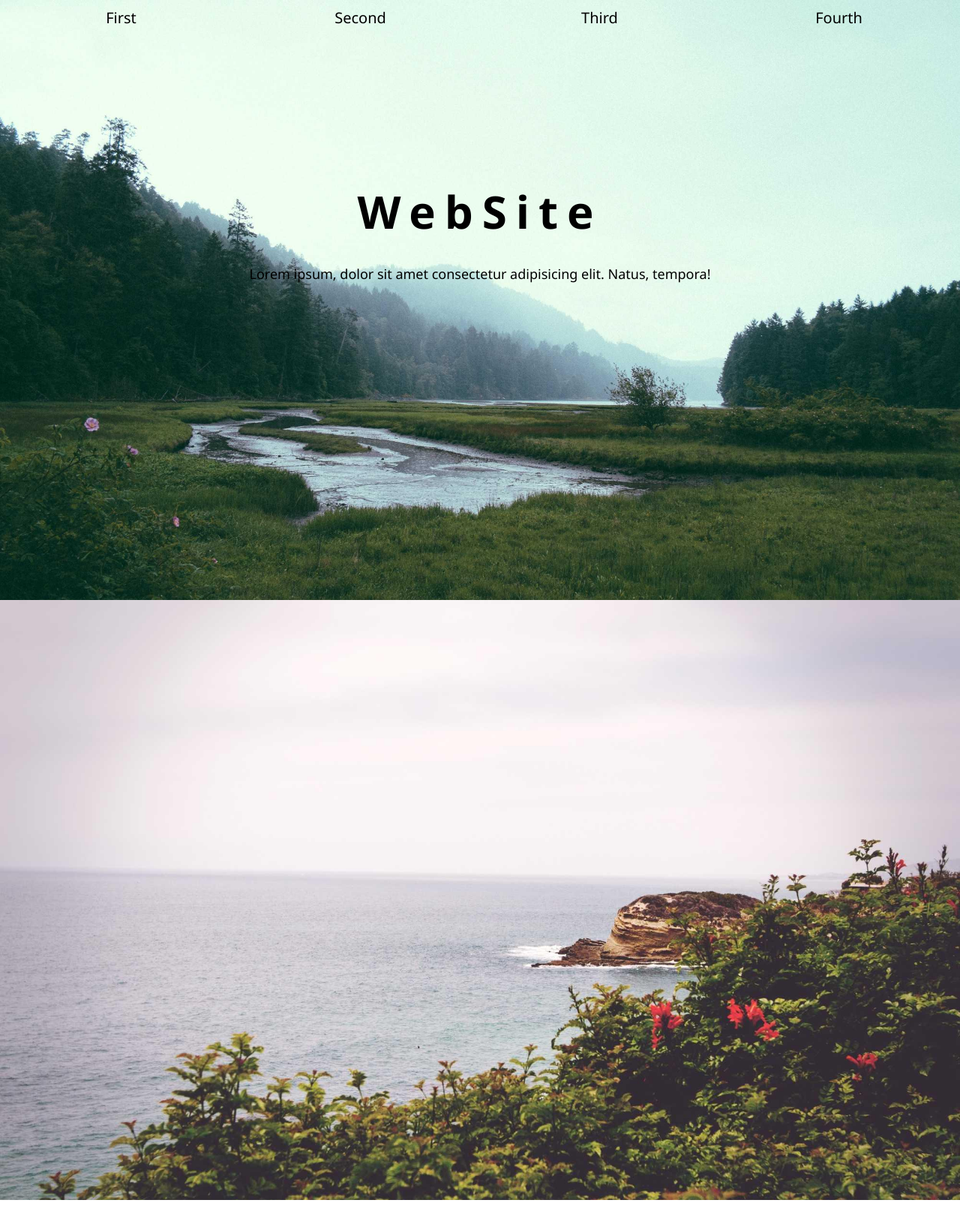
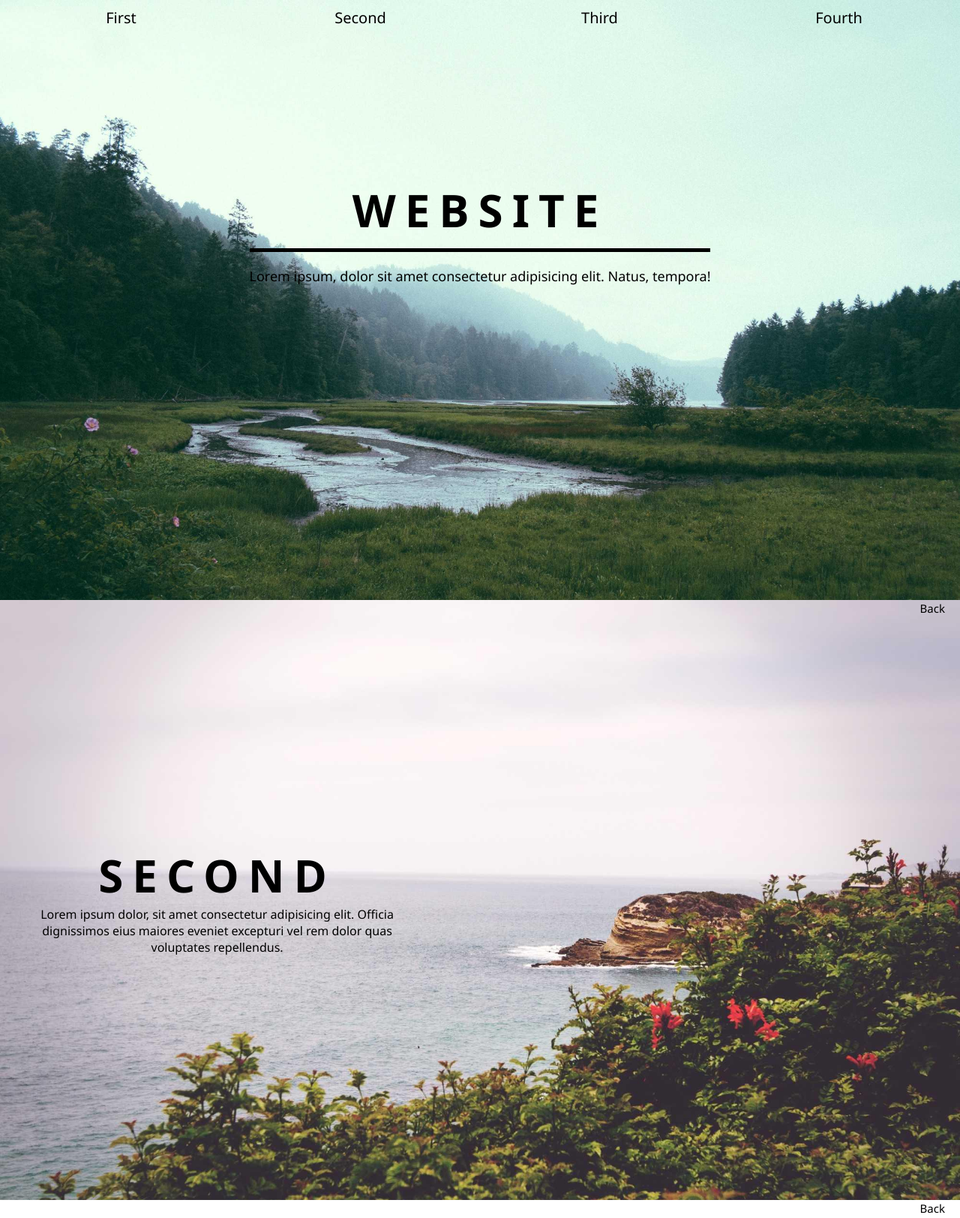
Before and after one commit to NathanFXiX/Parallaxp, a plain HTML site: page parallax/index.html in a window 1280 px wide. Shown: the top 1624 px of the page at 75% size. Drawn offline with Linux system fonts and the light colour scheme.

Commit message:
Add files via upload

```diff
--- a/parallax/index.html
+++ b/parallax/index.html
@@ -7,33 +7,53 @@
     <title>Parallax</title>
 </head>
 <body>
+    <!--HEADER-->
     <header>
         <div class="content">
             <ul>
-                <li><a href="#">First</a></li>
-                <li><a href="#">Second</a></li>
-                <li><a href="#">Third</a></li>
-                <li><a href="#">Fourth</a></li>
+                <li><a href="#First">First</a></li>
+                <li><a href="#Second">Second</a></li>
+                <li><a href="#Third">Third</a></li>
+                <li><a href="#Fourth">Fourth</a></li>
             </ul>
         </div>
     </header>
-    <section class="img_one">
+     <!--HEADER-->
+    <!--FIRST IMAGE-->
+    <section class="img_one" id="First">
         <div class="one_text">
             <h1>WebSite</h1>
             <p>Lorem ipsum, dolor sit amet consectetur adipisicing elit. Natus, tempora!</p>
         </div>
     </section>
+    <!--FIRST IMAGE-->
 
-    <section class="img_two">
+    <!--SECOND IMAGE-->
+    <section class="img_two" id="Second">
+       <div class="second_text">
+            <h2>Second</h2>
+            <p>Lorem ipsum dolor, sit amet consectetur adipisicing elit. Officia dignissimos eius maiores eveniet excepturi vel rem dolor quas voluptates repellendus.</p>
+       </div>
+        <div class="fpg_btn_container">
+            <a href="#First" id="fpg_btn">Back</a>
+        </div>
+    </section>
+    <!--SECOND IMAGE-->
 
+    <!--THIRD IMAGE-->
+    <section class="img_three" id="Third">
+        <div class="fpg_btn_container">
+            <a href="#First" id="fpg_btn">Back</a>
+        </div>
     </section>
+    <!--THIRD IMAGE-->
 
-    <section class="img_three">
-
+    <!--FOURTH IMAGE-->
+    <section class="img_four" id="Fourth">
+        <div class="fpg_btn_container">
+            <a href="#First" id="fpg_btn">Back</a>
+        </div>
     </section>
-
-    <section class="img_four">
-
-    </section>
+    <!--FOURTH IMAGE-->
 </body>
 </html>
--- a/parallax/style.css
+++ b/parallax/style.css
@@ -3,7 +3,30 @@
     margin: 0;
     box-sizing: border-box;
     font-family: 'Segoe UI', Tahoma, Geneva, Verdana, sans-serif;
+    scroll-behavior: smooth;
 }
+
+.fpg_btn_container {
+    position: absolute;
+    height: 100vh;
+    width: 100%;
+    text-align: end;
+}
+
+.fpg_btn_container a {
+    color: black;
+    text-decoration: none;
+    font-size: 15px;
+    margin-right: 20px;
+    transition: .2s linear;
+}
+
+.fpg_btn_container a:hover {
+    font-size: 18px;
+    border-bottom: 1px solid black;
+}
+
+/****** HEADER *******/
 
 header {
     position: absolute;
@@ -15,7 +38,6 @@ header {
     padding: 10px;
     justify-content: space-between;
     width: 100%;
-    z-index: 2;
 }
 
 .content ul {
@@ -29,12 +51,17 @@ header {
     font-weight: 500;
     font-size: 20px;
     text-decoration: none;
+    transition: .2s linear
+}
+
+.content a:hover {
+    border-bottom: 3px solid black;
+    font-size: 22px;
 }
 
 /****** FIRST IMAGE *******/
 
 .img_one {
-    z-index: 1;
     display: flex;
     flex-direction: column;
     align-items: center;
@@ -54,6 +81,8 @@ header {
 }
 
 .one_text h1 {
+    text-transform: uppercase;
+    border-bottom: 5px solid black;
     font-size: 60px;
     letter-spacing: 12px;
     padding: 10px;
@@ -66,10 +95,26 @@ header {
 
 /****** SECOND IMAGE *******/
 .img_two {
+    display: flex;
+    align-items: center;
     background-image: url(content/images/02.jpg);
     background-size: cover;
     width: 100%;
     height: 100vh;
+}
+
+.second_text {
+    text-align: center;
+    padding-left: 30px;
+    max-width: 60ch;
+}
+
+.second_text h2 {
+    color: black;
+    text-transform: uppercase;
+    font-size: 60px;
+    letter-spacing: 12px;
+
 }
 
 
```
